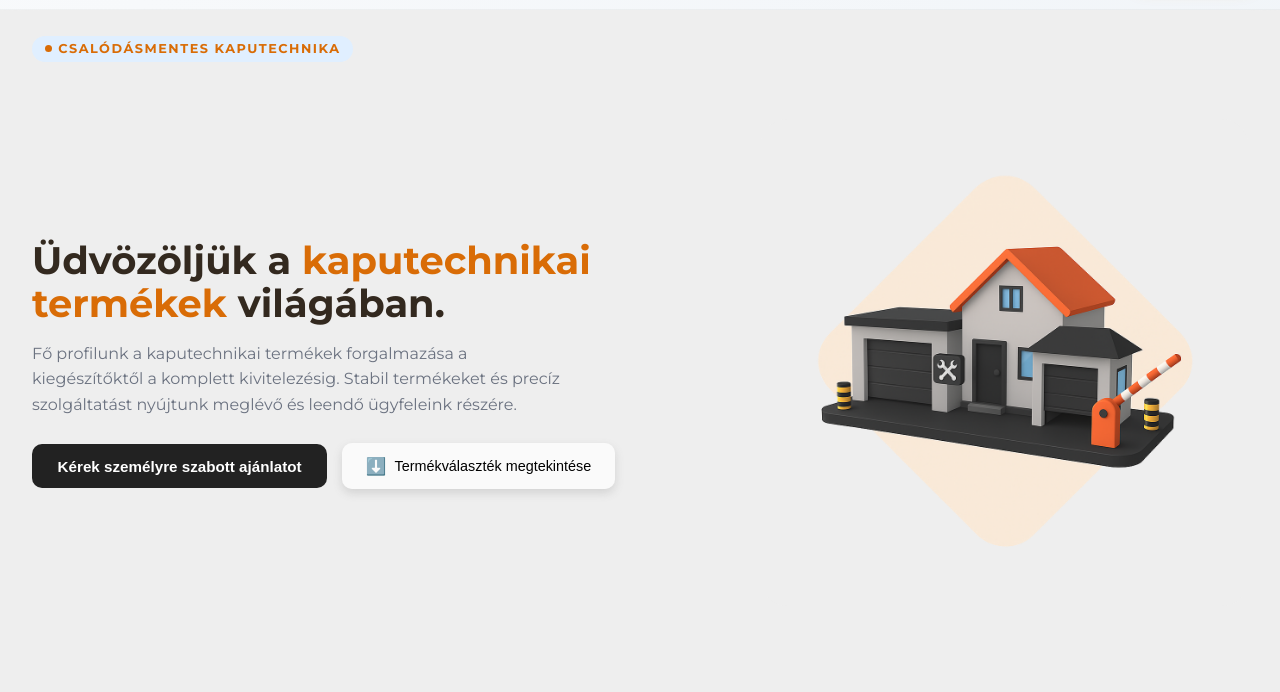
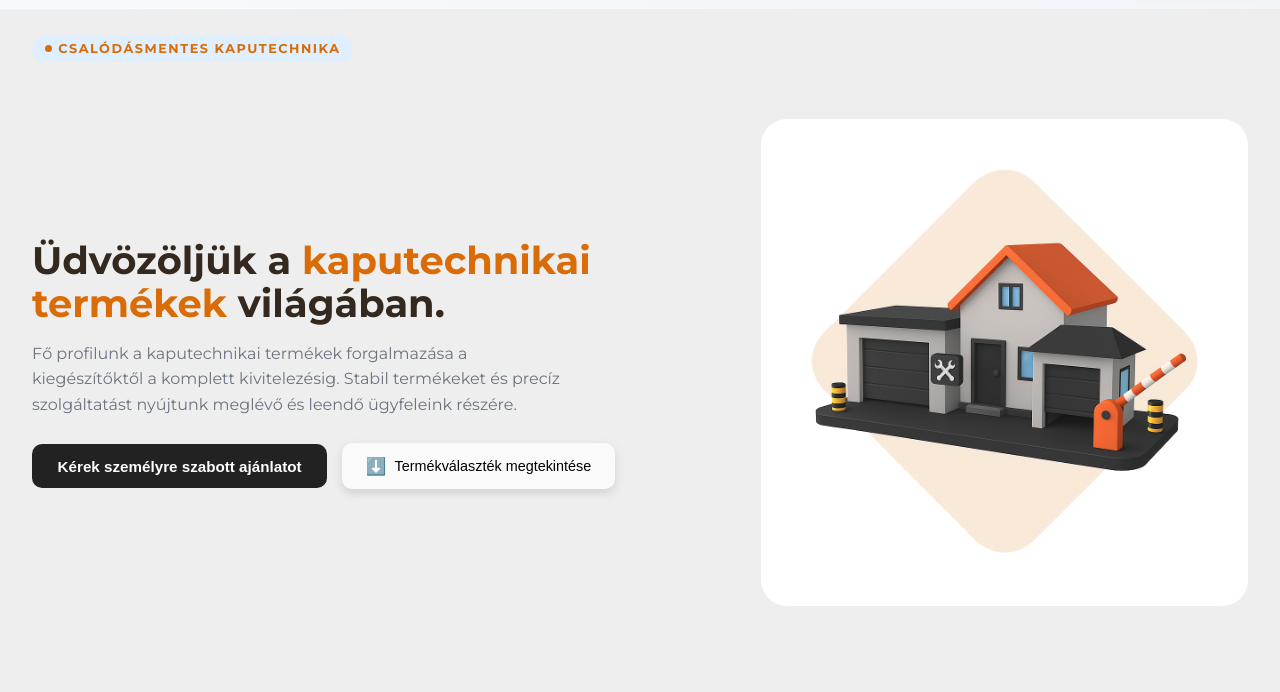
Before and after one commit to levente2001/mesztor_web, a website built with Vite: page index.html in a window 1280 px wide. Shown: the part 108-800 px from the top of the page. Built offline with nearby package versions, Linux system fonts and the light colour scheme; no server answers.

Commit message:
mods image

```diff
--- a/index.html
+++ b/index.html
@@ -464,9 +464,9 @@
 
     .hero-card {
       border-radius: 26px;
-      padding: 1.4rem;
+      padding: 1rem;
       position: relative;
-      background: #eeeeee;
+      background: #fff;
       display: flex;
       align-items: center;
       justify-content: center;
```
